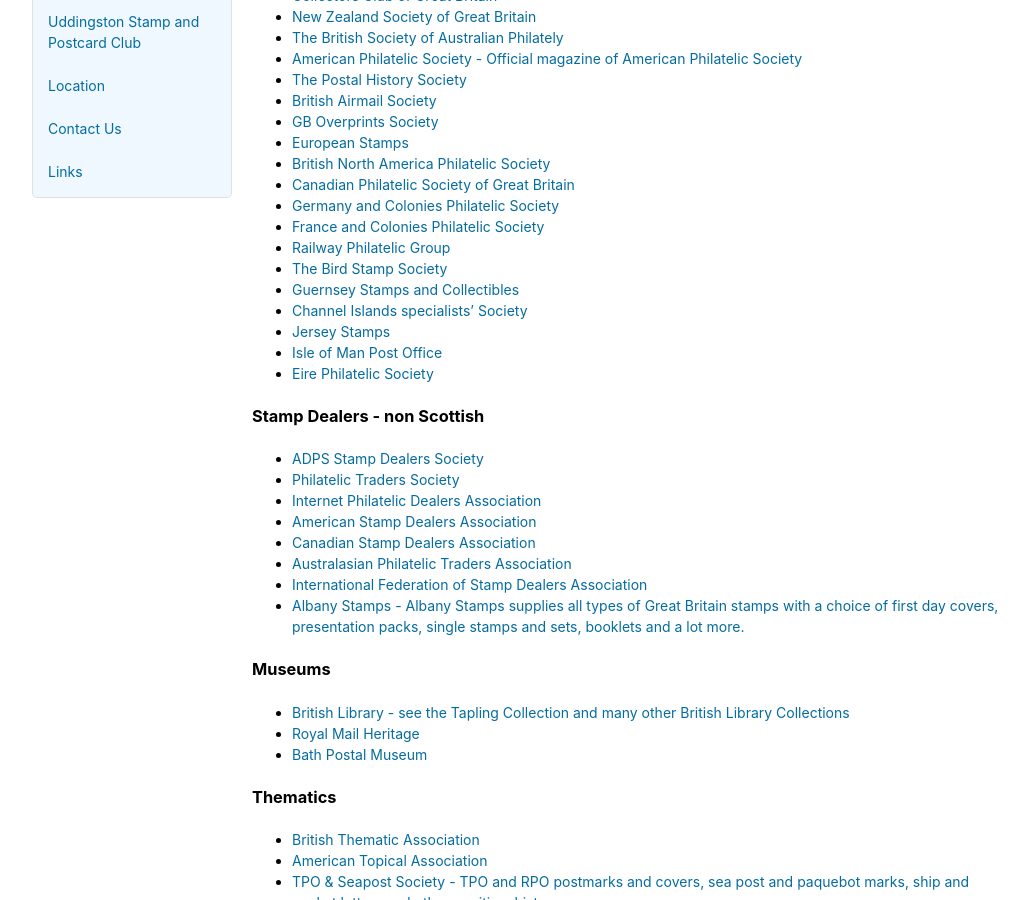
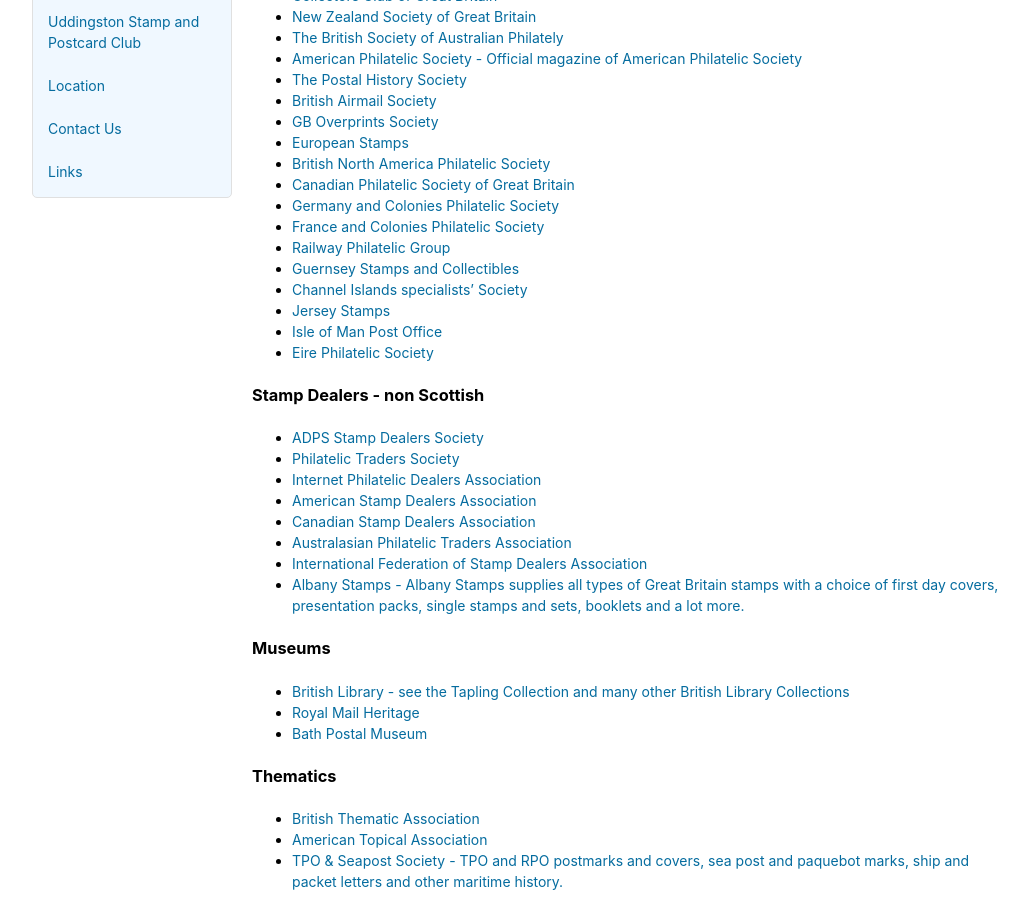
Before and after one commit to astalker/caledonian-stamps, a Jekyll site: the page built from links.md, in a window 1280 px wide and 900 px high, scrolled down 565 px. Shown: the whole window, without its empty margins (118-1146 px from the left). Built offline with Jekyll 4.4.1, drawn with Linux system fonts in a browser that asks for light colours; our own code applies the rules of GitHub Pages for plain Markdown files.

Commit message:
Bird Sy=tamp Society Deleted

```diff
--- a/links.md
+++ b/links.md
@@ -30,7 +30,6 @@
 - [Germany and Colonies Philatelic Society](https://www.germanphilately.org)
 - [France and Colonies Philatelic Society](https://www.fcps.org.uk)
 - [Railway Philatelic Group](https://www.railwayphilatelicgroup.co.uk)
-- [The Bird Stamp Society](https://www.birdstampsociety.org)
 - [Guernsey Stamps and Collectibles](https://www.guernseystamps.com)
 - [Channel Islands specialists’ Society](https://www.ciss1950.org.uk)
 - [Jersey Stamps](https://www.jerseystamps.com)
```
